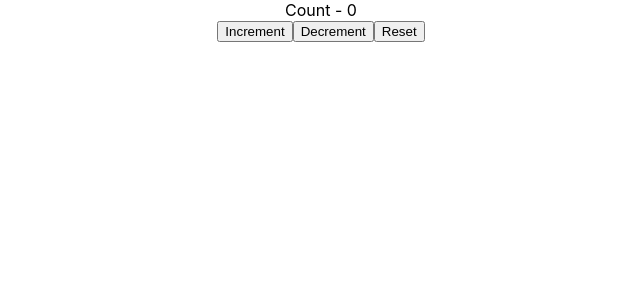
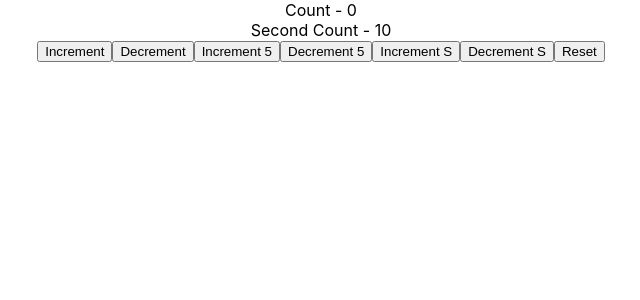
Before and after one commit to PhalugunaRao/hello-world, a React (Create React App) app: page / in a window 1280 px wide. Shown: the top 300 px of the page, without its empty margins (319-959 px from the left). Built offline with nearby package versions, Linux system fonts and the light colour scheme.

Commit message:
useReducer (complex state & action)

```diff
--- a/src/App.js
+++ b/src/App.js
@@ -27,6 +27,7 @@
 import ComponentC from './components/ComponentC';
 import React from 'react';
 import ReduceCounterOne from './reducedemo/ReduceCounterOne';
+import ReduceCounterTwo from './reducedemo/ReduceCounterTwo';
 
 export const UserContext = React.createContext()
 export const ChannelContext =React.createContext()
@@ -35,7 +36,7 @@
   return (
     <div className="App">
 
-      <ReduceCounterOne/>
+      <ReduceCounterTwo/>
       {/* <UserContext.Provider value={'Geethu'}>
         <ChannelContext.Provider value={'LR KISHORE HIGH SCHOOL'}>
         <ComponentC/>
--- /dev/null
+++ b/src/reducedemo/ReduceCounterTwo.js
@@ -0,0 +1,41 @@
+import React,{useReducer} from 'react'
+
+const initialState = {
+  firstCounter: 0,
+  secondCounter: 10
+}
+const reducer = (state,action) =>{
+  switch(action.type){
+    case 'increment':
+    return { ...state,firstCounter: state.firstCounter + action.value}
+    case 'decrement':
+      return {...state,firstCounter: state.firstCounter - action.value}
+      case 'increment2':
+        return { ...state,secondCounter: state.secondCounter + action.value}
+        case 'decrement2':
+          return {...state,secondCounter: state.secondCounter - action.value}
+      case 'reset':
+        return initialState
+        default:
+          return state
+  }
+}
+
+function ReduceCounterTwo() {
+  const [count,dispatch] = useReducer(reducer,initialState)
+  return (
+    <div>
+      <div>Count - {count.firstCounter}</div>
+      <div>Second Count - {count.secondCounter}</div>
+      <button onClick={() => dispatch({type: 'increment',value:1})}>Increment</button>
+      <button onClick={() => dispatch({type:'decrement',value:1})}>Decrement</button>
+      <button onClick={() => dispatch({type: 'increment',value:5})}>Increment 5</button>
+      <button onClick={() => dispatch({type:'decrement',value:5})}>Decrement 5</button>
+      <button onClick={() => dispatch({type: 'increment2',value:1})}>Increment S</button>
+      <button onClick={() => dispatch({type:'decrement2',value:1})}>Decrement S</button>
+      <button onClick={() => dispatch({type: 'reset'})}>Reset</button>
+    </div>
+  )
+}
+
+export default ReduceCounterTwo
```
